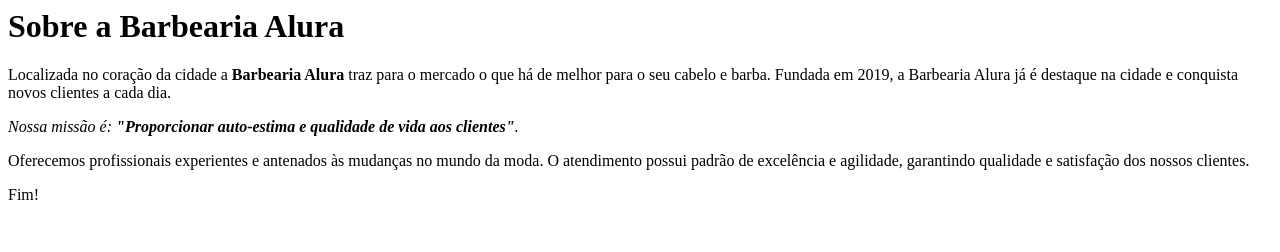
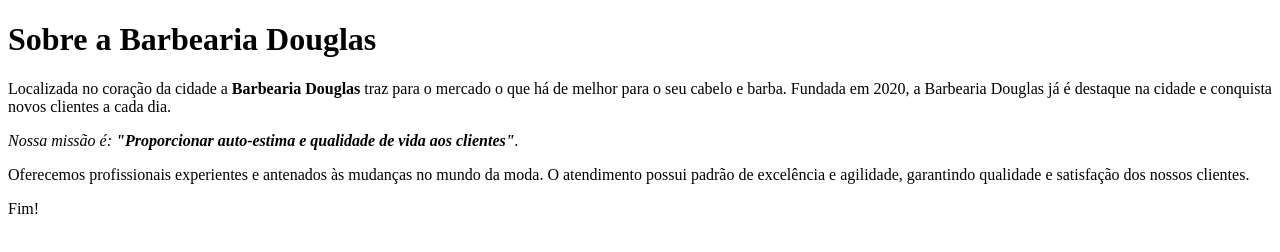
Before and after one commit to Douglas-vasconcelos/Aulas, a plain HTML site: page index.html in a window 1280 px wide. Drawn offline with Linux system fonts and the light colour scheme.

Commit message:
Alterações referente a Aula 02 de html e css

```diff
--- a/index.html
+++ b/index.html
@@ -1,9 +1,19 @@
-<h1>Sobre a Barbearia Alura</h1>
+<!DOCTYPE html>
+<html lang="pt-br">
+    <head>
+        <meta charset="UTF-8">
+        <title>Barbearia Douglas</title>
+    </head>
 
-<p>Localizada no coração da cidade a <strong>Barbearia Alura</strong> traz para o mercado o que há de melhor para o seu cabelo e barba. Fundada em 2019, a Barbearia Alura já é destaque na cidade e conquista novos clientes a cada dia.</p>
+    <body>
+        <h1>Sobre a Barbearia Douglas</h1>
 
-<p><em>Nossa missão é: <strong>"Proporcionar auto-estima e qualidade de vida aos clientes"</strong>.</em></p>
+        <p>Localizada no coração da cidade a <strong>Barbearia Douglas</strong> traz para o mercado o que há de melhor para o seu cabelo e barba. Fundada em 2020, a Barbearia Douglas já é destaque na cidade e conquista novos clientes a cada dia.</p>
 
-<p>Oferecemos profissionais experientes e antenados às mudanças no mundo da moda. O atendimento possui padrão de excelência e agilidade, garantindo qualidade e satisfação dos nossos clientes.</p>
+        <p><em>Nossa missão é: <strong>"Proporcionar auto-estima e qualidade de vida aos clientes"</strong>.</em></p>
 
-<p>Fim!</p>
+        <p>Oferecemos profissionais experientes e antenados às mudanças no mundo da moda. O atendimento possui padrão de excelência e agilidade, garantindo qualidade e satisfação dos nossos clientes.</p>
+
+        <p>Fim!</p>
+    </body>
+</html>
```
